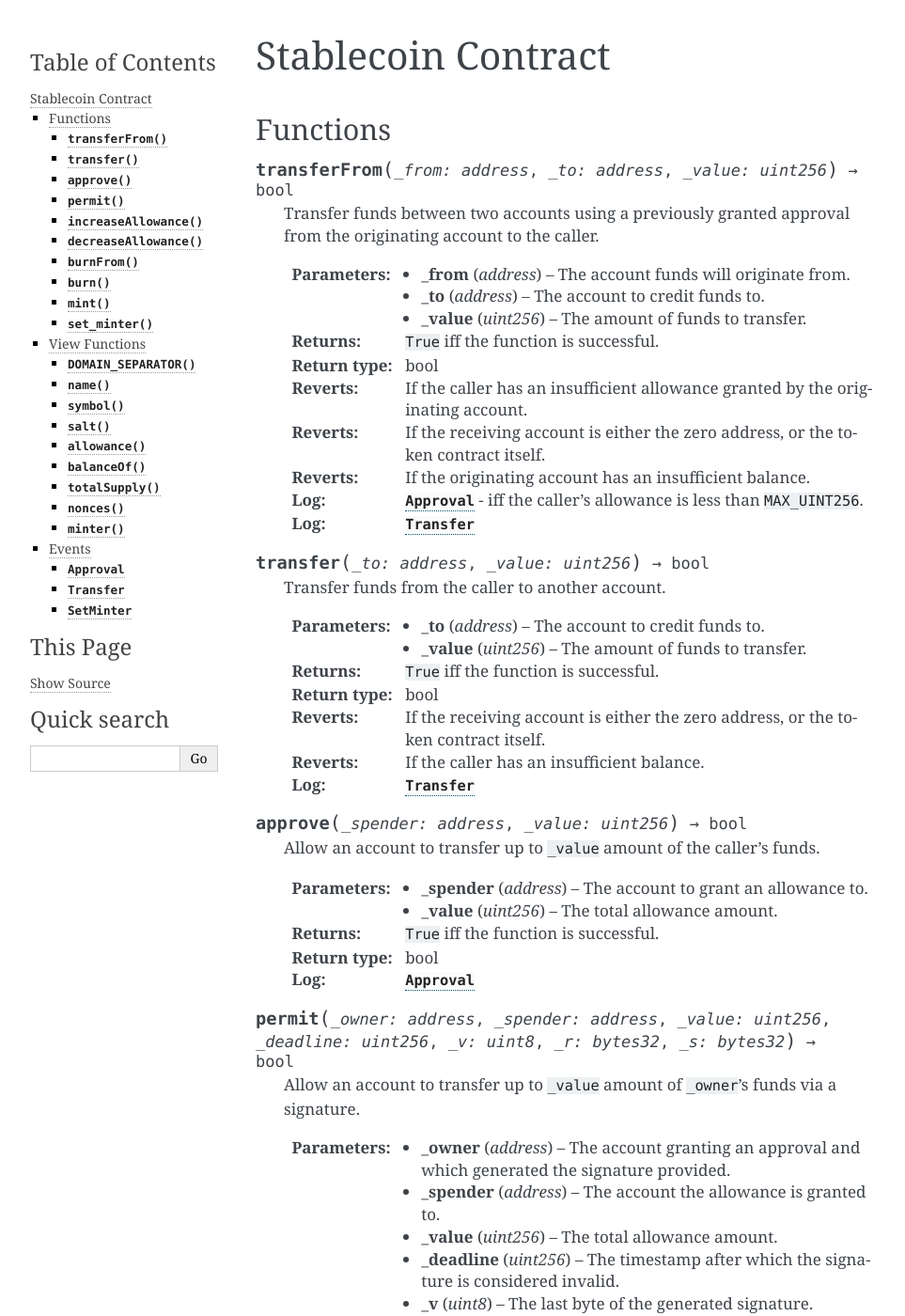
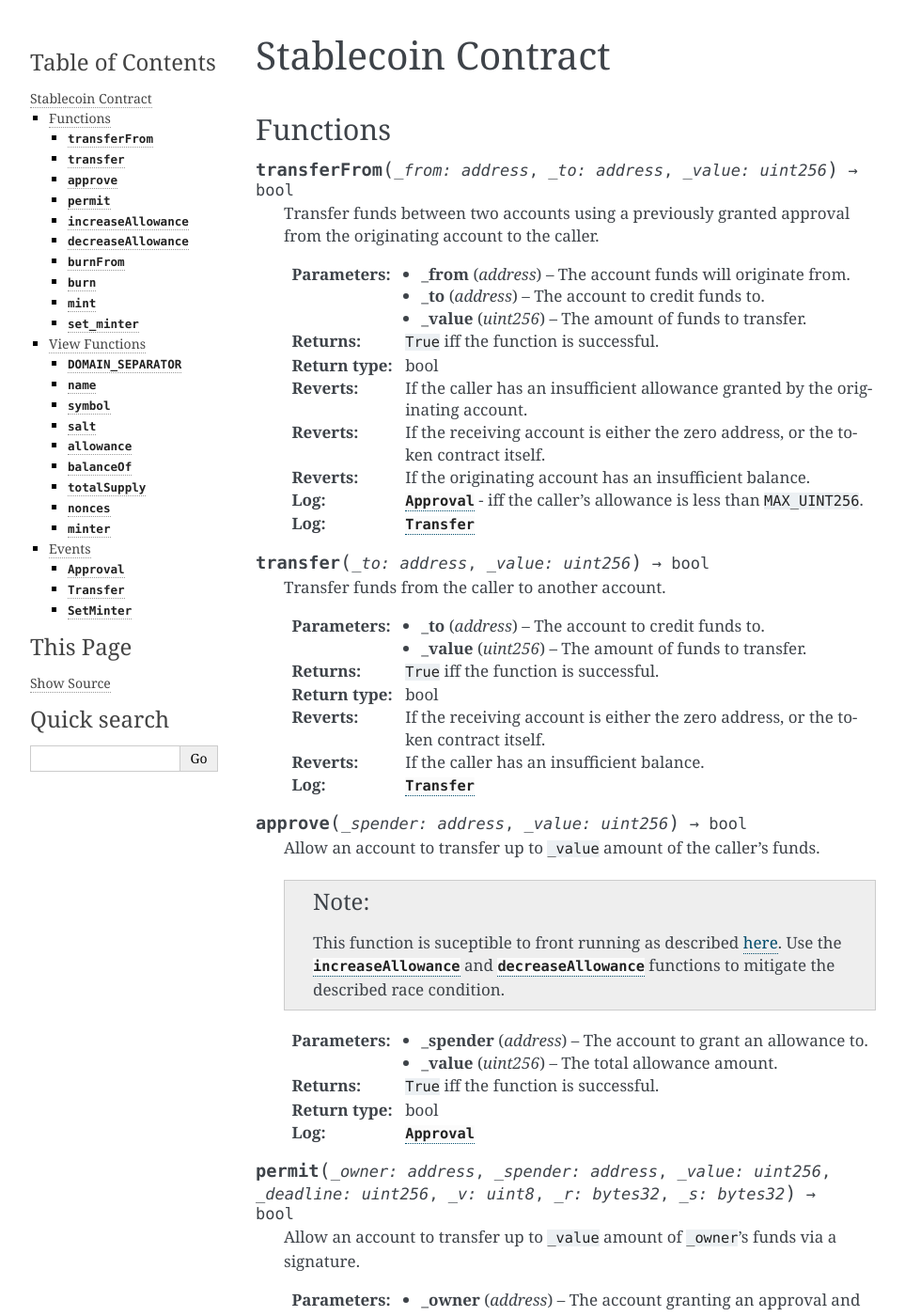
Before and after one commit to curvefi/curve-stablecoin, a Sphinx documentation site: the page built from docs/source/stablecoin.rst, in a window 1280 px wide and 1400 px high. Shown: the whole window at 94% size, without its empty margins (148-1111 px from the left). Built offline with Sphinx 7.4.7, drawn with Linux system fonts in a browser that asks for light colours.

Commit message:
docs: add note to approve function

```diff
--- a/docs/source/conf.py
+++ b/docs/source/conf.py
@@ -19,6 +19,7 @@ extensions = []
 templates_path = ['_templates']
 exclude_patterns = []
 
+add_function_parentheses = False
 add_module_names = False
 
 # -- Options for HTML output -------------------------------------------------
--- a/docs/source/stablecoin.rst
+++ b/docs/source/stablecoin.rst
@@ -37,6 +37,11 @@ Functions
 .. function:: approve(_spender: address, _value: uint256) -> bool
 
     Allow an account to transfer up to ``_value`` amount of the caller's funds.
+
+    .. note::
+
+        This function is suceptible to front running as described `here <https://github.com/ethereum/EIPs/issues/20#issuecomment-263524729>`_.
+        Use the :func:`increaseAllowance` and :func:`decreaseAllowance` functions to mitigate the described race condition.
 
     :param address _spender: The account to grant an allowance to.
     :param uint256 _value: The total allowance amount.
```
